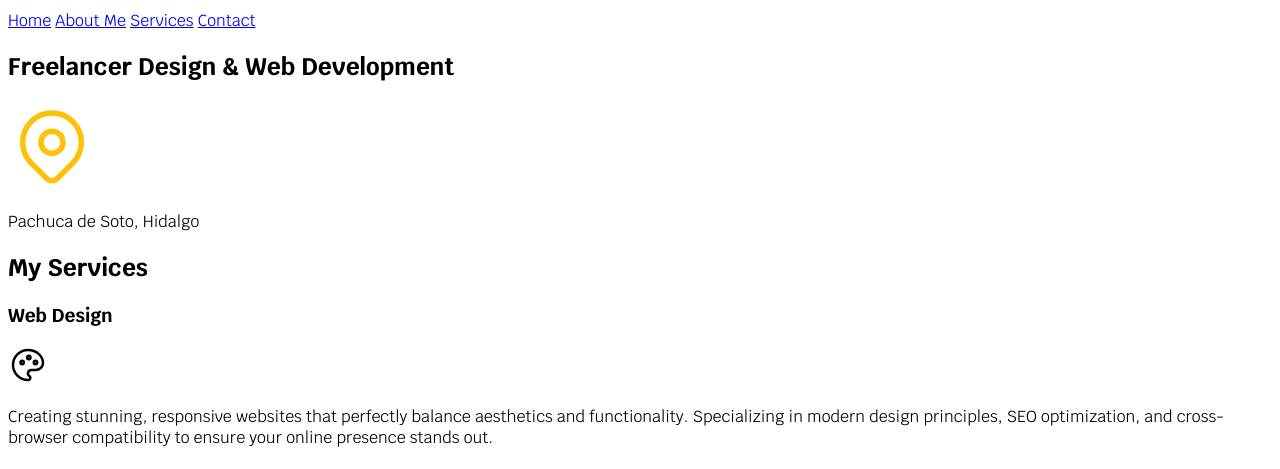
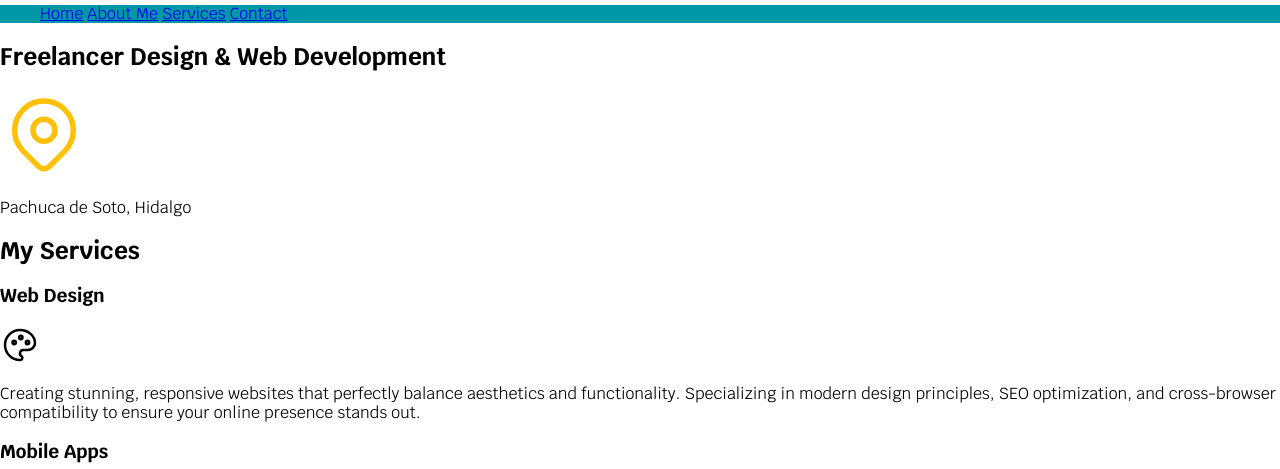
Before and after one commit to NoodleMX/freelancer, a plain HTML site: page index.html in a window 1280 px wide. Shown: the part 90-559 px from the top of the page. Drawn offline with Linux system fonts and the light colour scheme.

Commit message:
Refactor navigation structure and add styles for consistent layout

```diff
--- a/css/styles.css
+++ b/css/styles.css
@@ -19,3 +19,12 @@ body {
 .title span {
   font-size: 2rem;
 }
+.container {
+  max-width: 120rem;
+  margin: 0 auto;
+}
+.main-nav {
+}
+.nav-bg {
+  background-color: var(--secondary);
+}
--- a/index.html
+++ b/index.html
@@ -4,6 +4,8 @@
     <meta charset="UTF-8" />
     <meta name="viewport" content="width=device-width, initial-scale=1.0" />
     <title>Abel Beltrán - Freelancer</title>
+    <link rel="preload" href="./css/normalize.css" as="style" />
+    <link rel="stylesheet" href="./css/normalize.css" />
     <link rel="preconnect" href="https://fonts.googleapis.com" />
     <link rel="preconnect" href="https://fonts.gstatic.com" crossorigin />
     <link href="https://fonts.googleapis.com/css2?family=Krub:wght@400;700&display=swap" rel="stylesheet" />
@@ -14,12 +16,14 @@
     <header>
       <h1 class="title">Abel Beltrán <span>Freelancer</span></h1>
     </header>
-    <nav>
-      <a href="#">Home</a>
-      <a href="#">About Me</a>
-      <a href="#">Services</a>
-      <a href="#">Contact</a>
-    </nav>
+    <div class="nav-bg">
+      <nav class="main-nav container">
+        <a href="#">Home</a>
+        <a href="#">About Me</a>
+        <a href="#">Services</a>
+        <a href="#">Contact</a>
+      </nav>
+    </div>
     <section>
       <h2>Freelancer Design & Web Development</h2>
       <svg xmlns="http://www.w3.org/2000/svg" width="88" height="88" viewBox="0 0 24 24" fill="none" stroke="#ffc107" stroke-width="1.5" stroke-linecap="round" stroke-linejoin="round" class="icon icon-tabler icons-tabler-outline icon-tabler-map-pin">
```
